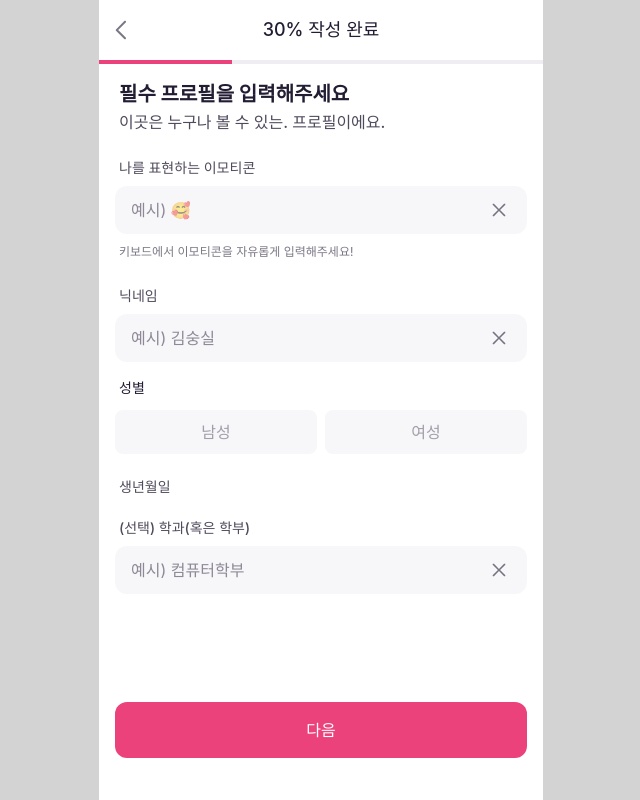
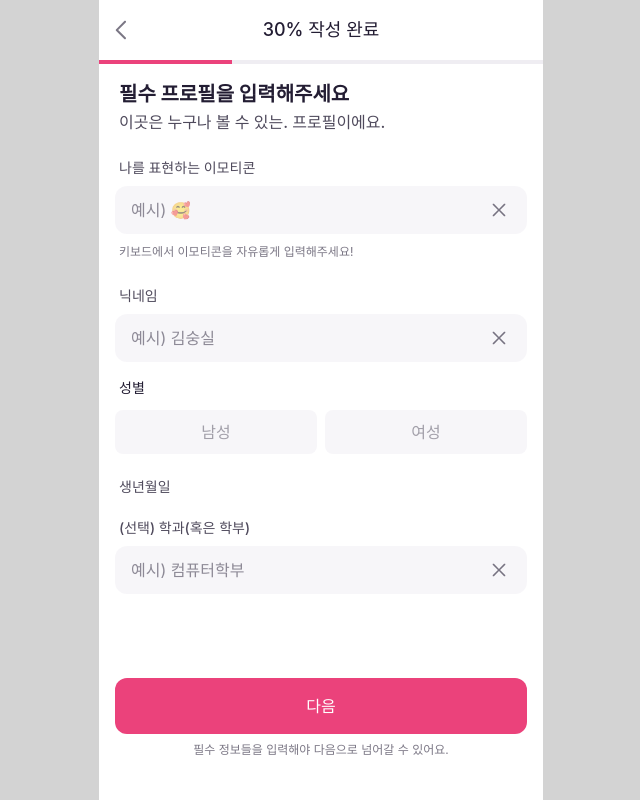
Before and after one commit to qowldud/love-soong-alarm-Web, a React (Vite) app: page /onboarding/profile in a window 1280 px wide. Shown: the whole page, without its empty margins (319-959 px from the left). Built offline with nearby package versions, Linux system fonts and the light colour scheme; a web font is replaced by a local one.

Commit message:
feat: 온보딩/프로필 안내 문구 추가(입력 필수 안내)

```diff
--- a/src/pages/Onboarding/Onboarding_Profile.tsx
+++ b/src/pages/Onboarding/Onboarding_Profile.tsx
@@ -67,10 +67,14 @@ export const Onboarding_Profile = () => {
         </div>
       </div>
 
-      <div className="w-full py-2.5 mb-8 px-4 absolute bottom-0 bg-white">
+      <div className="w-full pt-2.5 pb-10.5 px-4 flex flex-col gap-2 absolute bottom-0 bg-white">
         <Link to="/onboarding/interests">
           <Button>다음</Button>
         </Link>
+
+        <span className="text-center text-assistive text-xs font-normal">
+          필수 정보들을 입력해야 다음으로 넘어갈 수 있어요.
+        </span>
       </div>
     </div>
   );
```
